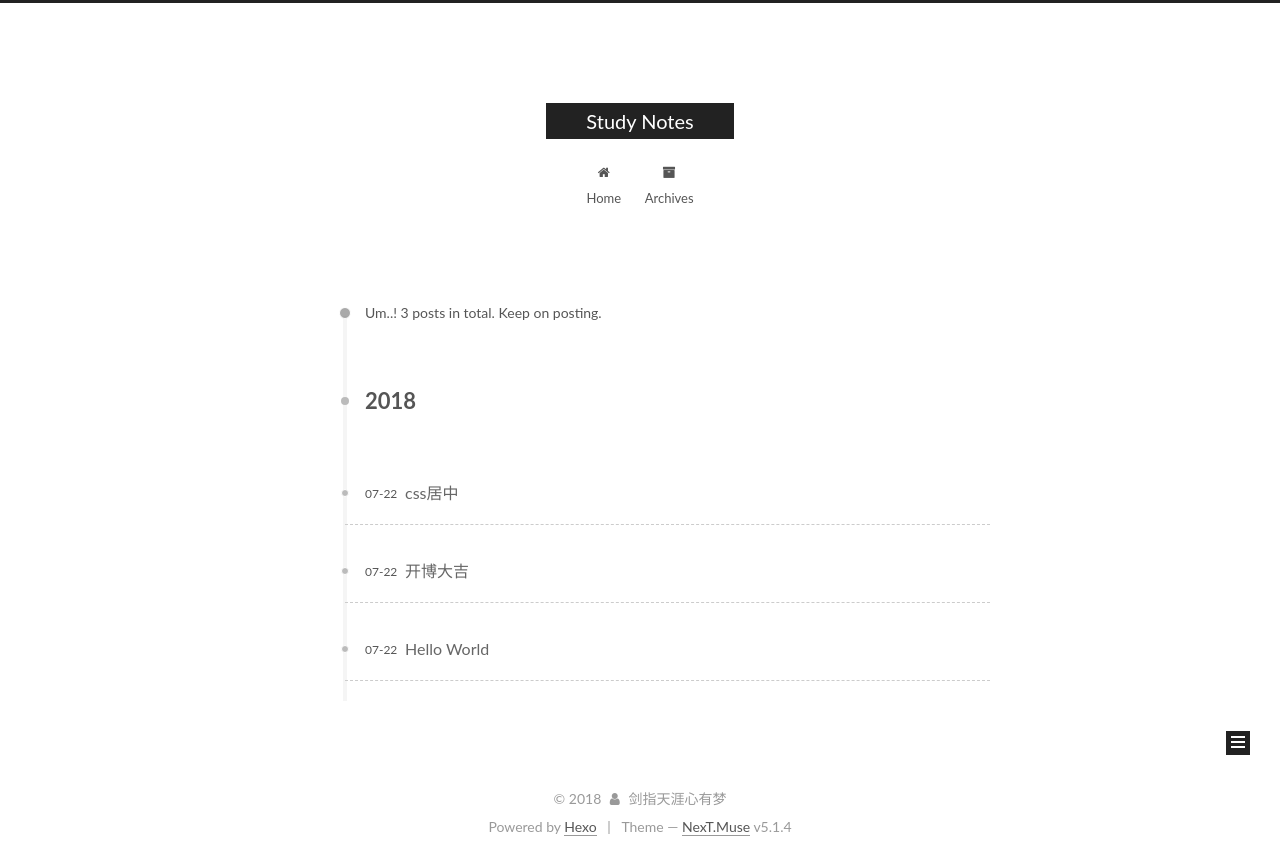
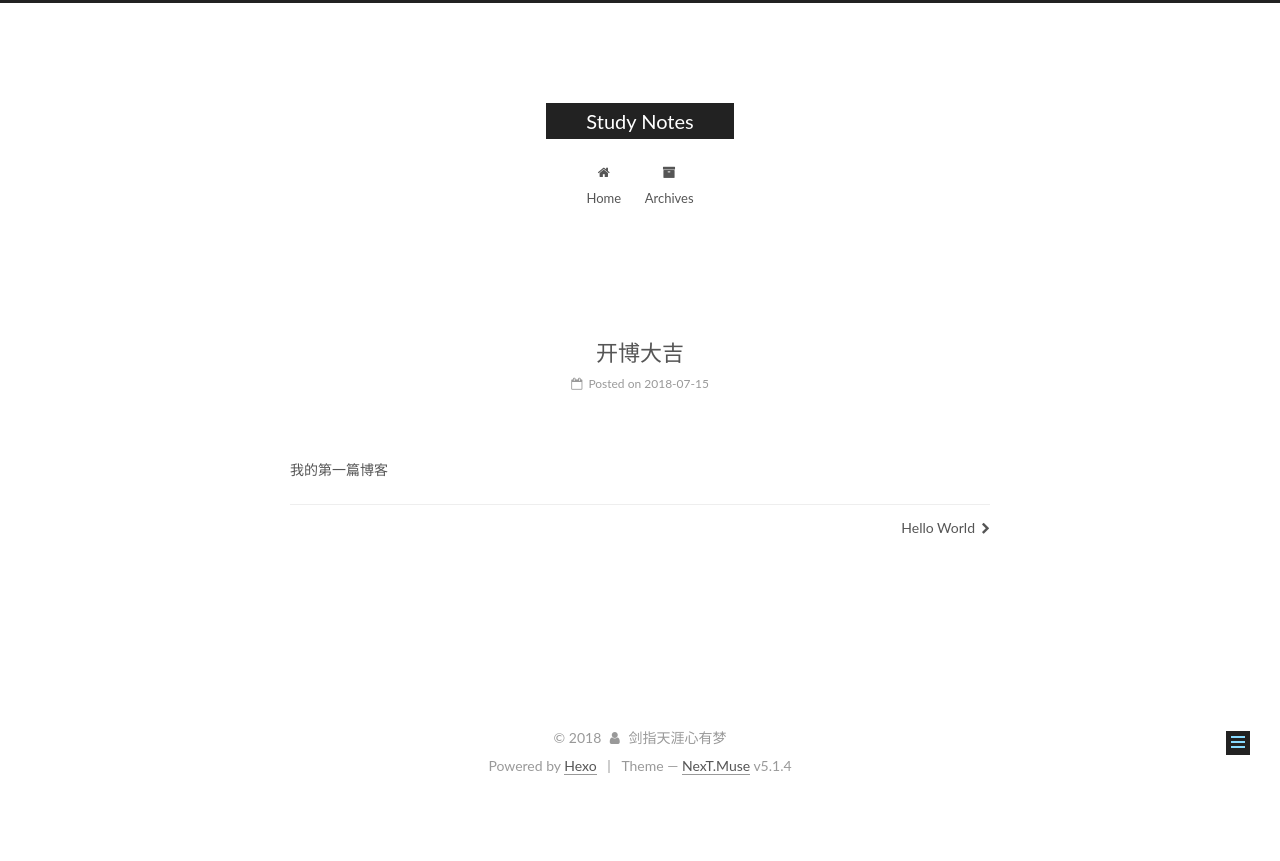
Before and after one commit to v-killer/v-killer.github.io, a plain HTML site: page 2018/07/15/开博大吉/index.html in a window 1280 px wide. After the commit the page ends 800 px from the top, so only its background shows below. Drawn offline with Linux system fonts and the light colour scheme.

Commit message:
Site updated: 2018-07-22 18:59:58

```diff
--- a/archives/index.html
+++ b/2018/07/15/开博大吉/index.html
@@ -79,13 +79,17 @@
 
 
 
-<meta property="og:type" content="website">
-<meta property="og:title" content="Study Notes">
-<meta property="og:url" content="http://yoursite.com/archives/index.html">
+<meta name="description" content="我的第一篇博客">
+<meta property="og:type" content="article">
+<meta property="og:title" content="开博大吉">
+<meta property="og:url" content="http://yoursite.com/2018/07/15/开博大吉/index.html">
 <meta property="og:site_name" content="Study Notes">
+<meta property="og:description" content="我的第一篇博客">
 <meta property="og:locale" content="default">
+<meta property="og:updated_time" content="2018-07-22T10:59:11.223Z">
 <meta name="twitter:card" content="summary">
-<meta name="twitter:title" content="Study Notes">
+<meta name="twitter:title" content="开博大吉">
+<meta name="twitter:description" content="我的第一篇博客">
 
 
 
@@ -115,13 +119,13 @@
 
 
 
-  <link rel="canonical" href="http://yoursite.com/archives/"/>
+  <link rel="canonical" href="http://yoursite.com/2018/07/15/开博大吉/"/>
 
 
 
 
 
-  <title>Archive | Study Notes</title>
+  <title>开博大吉 | Study Notes</title>
 
 
 
@@ -140,7 +144,7 @@
 
 
 
-  <div class="container sidebar-position-left page-archive">
+  <div class="container sidebar-position-left page-post-detail">
     <div class="headband"></div>
 
     <header id="header" class="header" itemscope itemtype="http://schema.org/WPHeader">
@@ -214,21 +218,7 @@
           <div id="content" class="content">
 
 
-
-
-
-  <div class="post-block archive">
-    <div id="posts" class="posts-collapse">
-      <span class="archive-move-on"></span>
-
-      <span class="archive-page-counter">
-
-
-
-
-
-        Um..! 3 posts in total. Keep on posting.
-      </span>
+  <div id="posts" class="posts-expand">
 
 
 
@@ -237,38 +227,49 @@
 
 
 
+  <article class="post post-type-normal" itemscope itemtype="http://schema.org/Article">
 
-          <div class="collection-title">
-            <h1 class="archive-year" id="archive-year-2018">2018</h1>
-          </div>
+
+
+  <div class="post-block">
+    <link itemprop="mainEntityOfPage" href="http://yoursite.com/2018/07/15/开博大吉/">
+
+    <span hidden itemprop="author" itemscope itemtype="http://schema.org/Person">
+      <meta itemprop="name" content="剑指天涯心有梦">
+      <meta itemprop="description" content="">
+      <meta itemprop="image" content="/images/avatar.gif">
+    </span>
+
+    <span hidden itemprop="publisher" itemscope itemtype="http://schema.org/Organization">
+      <meta itemprop="name" content="Study Notes">
+    </span>
+
+
+      <header class="post-header">
+
+
+
+          <h1 class="post-title" itemprop="name headline">开博大吉</h1>
+
+
+        <div class="post-meta">
+          <span class="post-time">
+
+              <span class="post-meta-item-icon">
+                <i class="fa fa-calendar-o"></i>
+              </span>
+
+                <span class="post-meta-item-text">Posted on</span>
+
+              <time title="Post created" itemprop="dateCreated datePublished" datetime="2018-07-15T06:14:21+08:00">
+                2018-07-15
+              </time>
 
 
 
 
 
-  <article class="post post-type-normal" itemscope itemtype="http://schema.org/Article">
-    <header class="post-header">
-
-      <h2 class="post-title">
-
-            <a class="post-title-link" href="/2018/07/22/第二篇博客/" itemprop="url">
-
-                <span itemprop="name">css居中</span>
-
-            </a>
-
-      </h2>
-
-      <div class="post-meta">
-        <time class="post-time" itemprop="dateCreated"
-              datetime="2018-07-22T06:19:20+08:00"
-              content="2018-07-22" >
-          07-22
-        </time>
-      </div>
-
-    </header>
-  </article>
+          </span>
 
 
 
@@ -283,29 +284,25 @@
 
 
 
-  <article class="post post-type-normal" itemscope itemtype="http://schema.org/Article">
-    <header class="post-header">
 
-      <h2 class="post-title">
 
-            <a class="post-title-link" href="/2018/07/22/开博大吉/" itemprop="url">
+        </div>
+      </header>
 
-                <span itemprop="name">开博大吉</span>
 
-            </a>
 
-      </h2>
 
-      <div class="post-meta">
-        <time class="post-time" itemprop="dateCreated"
-              datetime="2018-07-22T06:14:21+08:00"
-              content="2018-07-22" >
-          07-22
-        </time>
+
+    <div class="post-body" itemprop="articleBody">
+
+
+
+
+
+        <p>我的第一篇博客</p>
+
+
     </div>
-
-    </header>
-  </article>
 
 
 
@@ -316,37 +313,26 @@
 
 
 
+    <footer class="post-footer">
 
 
 
 
-  <article class="post post-type-normal" itemscope itemtype="http://schema.org/Article">
-    <header class="post-header">
-
-      <h2 class="post-title">
-
-            <a class="post-title-link" href="/2018/07/22/hello-world/" itemprop="url">
-
-                <span itemprop="name">Hello World</span>
-
-            </a>
-
-      </h2>
-
-      <div class="post-meta">
-        <time class="post-time" itemprop="dateCreated"
-              datetime="2018-07-22T06:12:07+08:00"
-              content="2018-07-22" >
-          07-22
-        </time>
-      </div>
-
-    </header>
-  </article>
 
 
 
+        <div class="post-nav">
+          <div class="post-nav-next post-nav-item">
 
+          </div>
+
+          <span class="post-nav-divider"></span>
+
+          <div class="post-nav-prev post-nav-item">
+
+              <a href="/2018/07/22/hello-world/" rel="prev" title="Hello World">
+                Hello World <i class="fa fa-chevron-right"></i>
+              </a>
 
           </div>
         </div>
@@ -354,11 +340,26 @@
 
 
 
+    </footer>
+  </div>
+
+
+
+  </article>
+
+
+
+    <div class="post-spread">
+
+    </div>
+  </div>
+
+
+          </div>
 
 
 
 
-          </div>
 
 
 
@@ -559,6 +560,10 @@
 
 
 
+  <script type="text/javascript" src="/js/src/scrollspy.js?v=5.1.4"></script>
+<script type="text/javascript" src="/js/src/post-details.js?v=5.1.4"></script>
+
+
 
 
 
--- a/css/main.css
+++ b/css/main.css
@@ -1822,7 +1822,7 @@ pre .javascript .function {
   width: 4px;
   height: 4px;
   border-radius: 50%;
-  background: #ff634f;
+  background: #0d12e5;
 }
 .links-of-blogroll {
   font-size: 13px;
```
Also changed, not shown: 2018/07/22/hello-world/index.html (+6 -2 lines), 2018/07/22/第二篇博客/index.html (+2 -2 lines), archives/2018/07/index.html (+8 -8 lines), archives/2018/index.html (+8 -8 lines), index.html (+120 -120 lines). Lines whose indentation alone changed are shown as unchanged.
